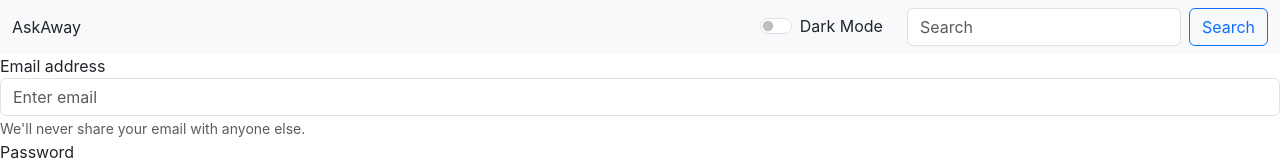
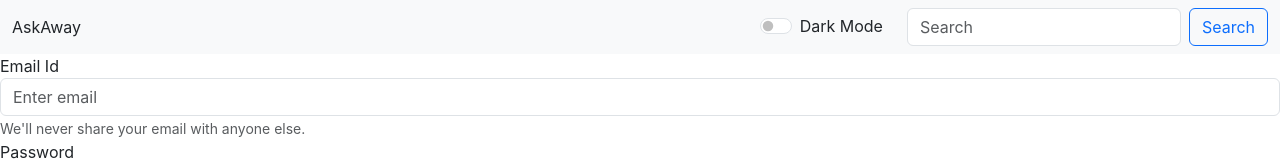
Before and after one commit to UJJAWAL-01/AskAway, a React (Create React App) app: page / in a window 1280 px wide. Shown: the top 161 px of the page. Built offline with nearby package versions, Linux system fonts and the light colour scheme.

Commit message:
change 1

```diff
--- a/src/components/login/Login.js
+++ b/src/components/login/Login.js
@@ -7,7 +7,7 @@ const Login = () => {
         <>
             <form>
               <div class="form-group">
-                <label for="exampleInputEmail1">Email address</label>
+                <label for="exampleInputEmail1">Email Id</label>
                 <input type="email" class="form-control" id="exampleInputEmail1" aria-describedby="emailHelp" placeholder="Enter email"/>
                 <small id="emailHelp" class="form-text text-muted">We'll never share your email with anyone else.</small>
               </div>
```
